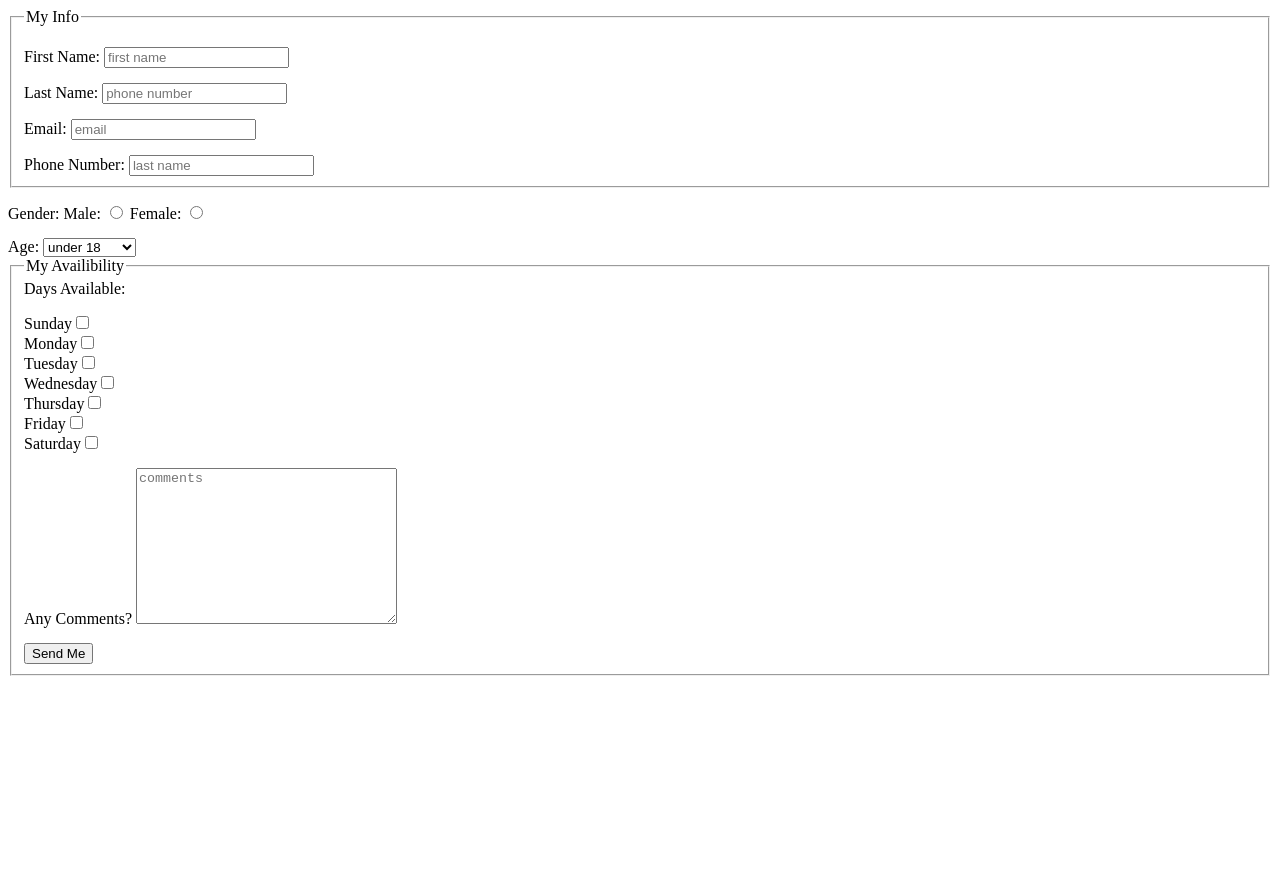
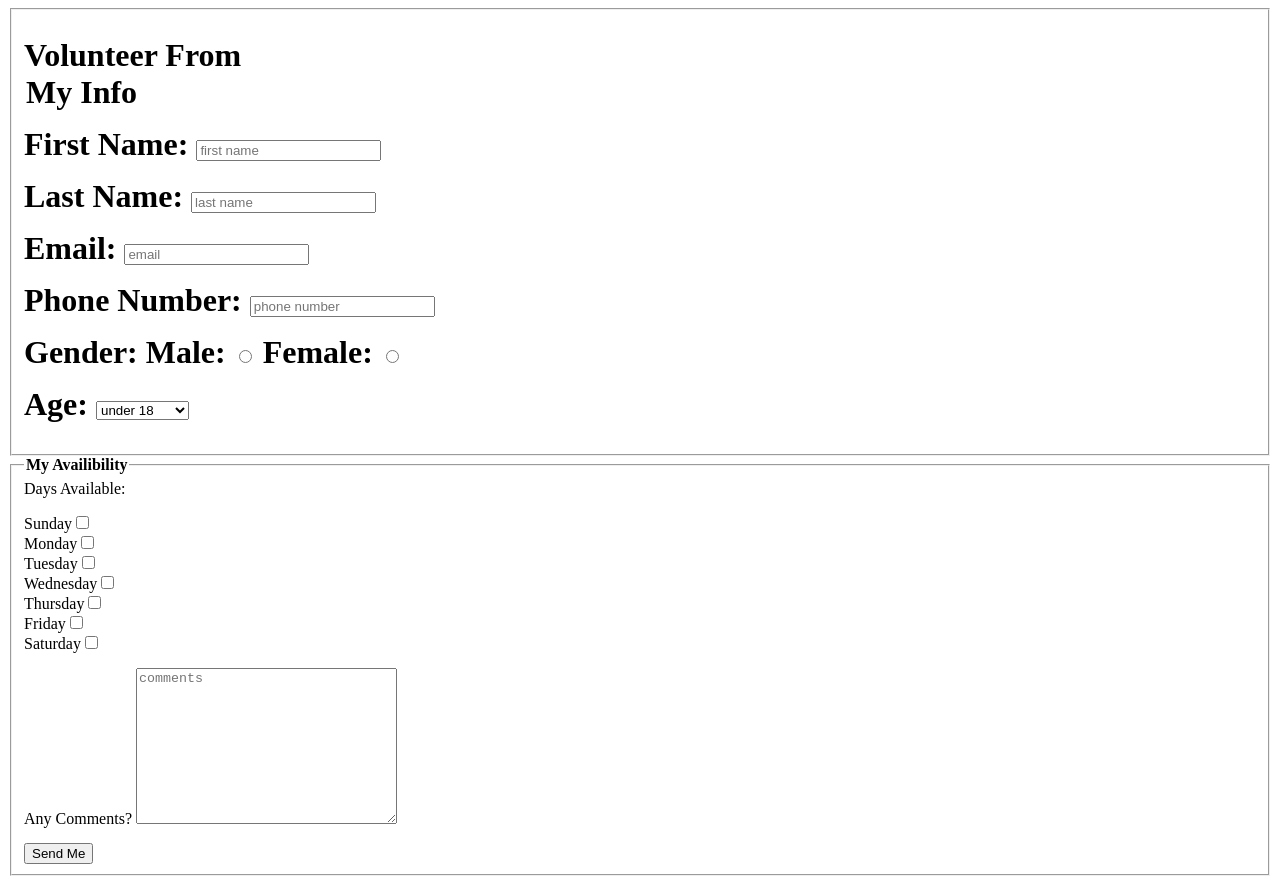
Before and after one commit to aciturbide/lab4, a plain HTML site: page index.html in a window 1280 px wide. Before the commit the page ends 800 px from the top, so only its background shows below. Drawn offline with Linux system fonts and the light colour scheme.

Commit message:
update index and fixing errors

```diff
--- a/index.html
+++ b/index.html
@@ -10,20 +10,20 @@
 <body>
   <form method="POST" autocomplete="on" action="http://bloomingdale.sat.iit.edu/kriedan/lab3formscript.php" enctype="multipart/form-data">
     <fieldset>
-    <legend>My Info</legend>
+    <h1>Volunteer From</<h1>
+    <legend><strong>My Info</strong></legend>
       <div>
         <label>First Name: <input type="text" name="first_name_field" placeholder="first name"></label>
       </div>
       <div>
-        <label>Last Name: <input type="text" name="phone_field" placeholder="phone number"></label>
+        <label>Last Name: <input type="text" name="phone_field" placeholder="last name"></label>
       </div>
       <div>
         <label>Email: <input type="email" name="email_field" placeholder="email"></label>
       </div>
       <div>
-        <label>Phone Number: <input type="text" name="last_name_field" placeholder="last name"></label>
+        <label>Phone Number: <input type="text" name="last_name_field" placeholder="phone number"></label>
       </div>
-    </fieldset>
     <div>
       <label>Gender:</label>
       <label for ="male">Male:</label>
@@ -43,8 +43,9 @@
         <option value="65 and over">65 and over</option>
       </select>
     </div>
+    </fieldset>
     <fieldset>
-    <legend>My Availibility</legend>
+    <legend><strong>My Availibility</strong></legend>
     <label>Days Available:</label>
     <div>
       <label>Sunday<input type="checkbox" name="available_field[]" value="Sunday"></label><br>
```
